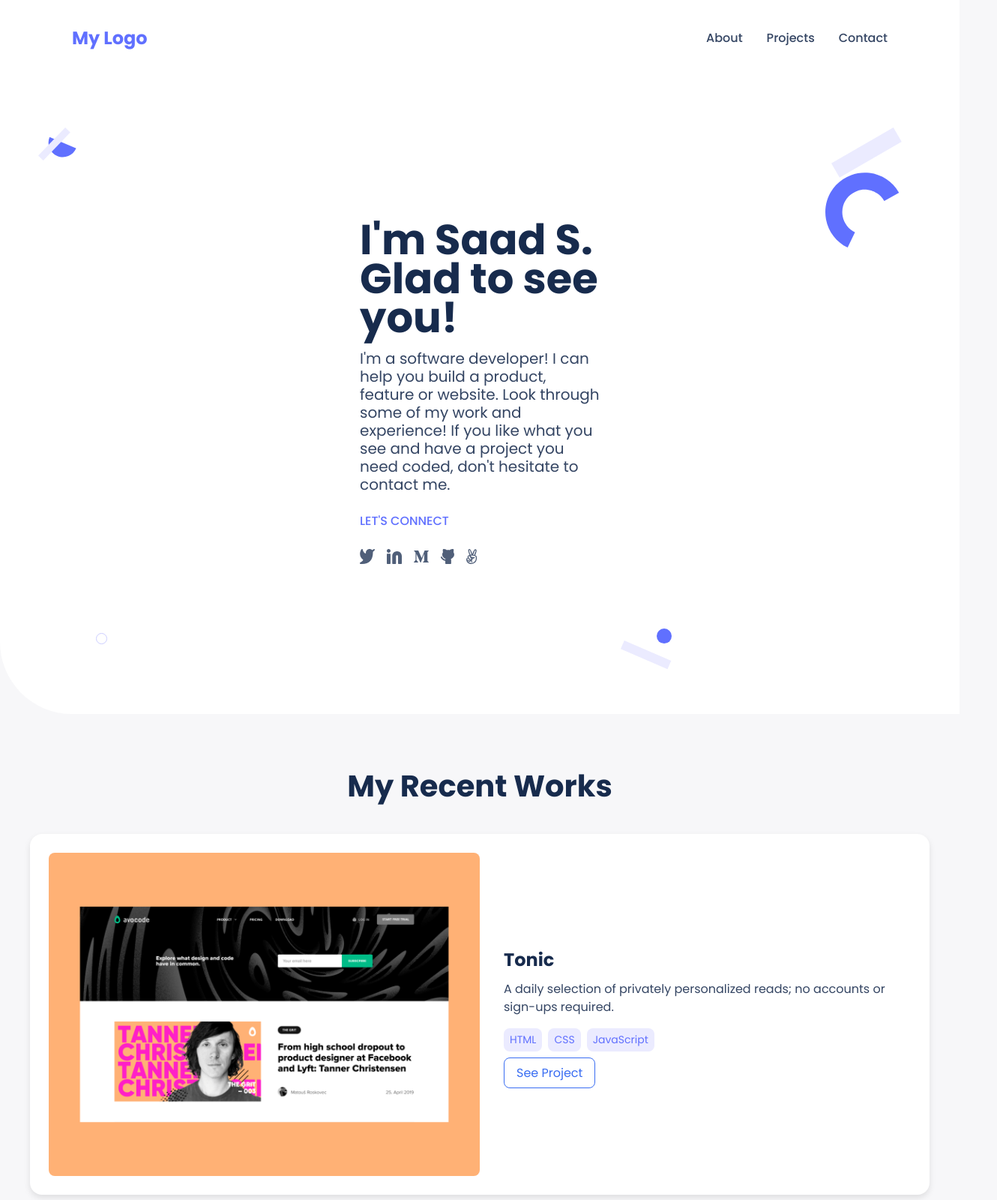
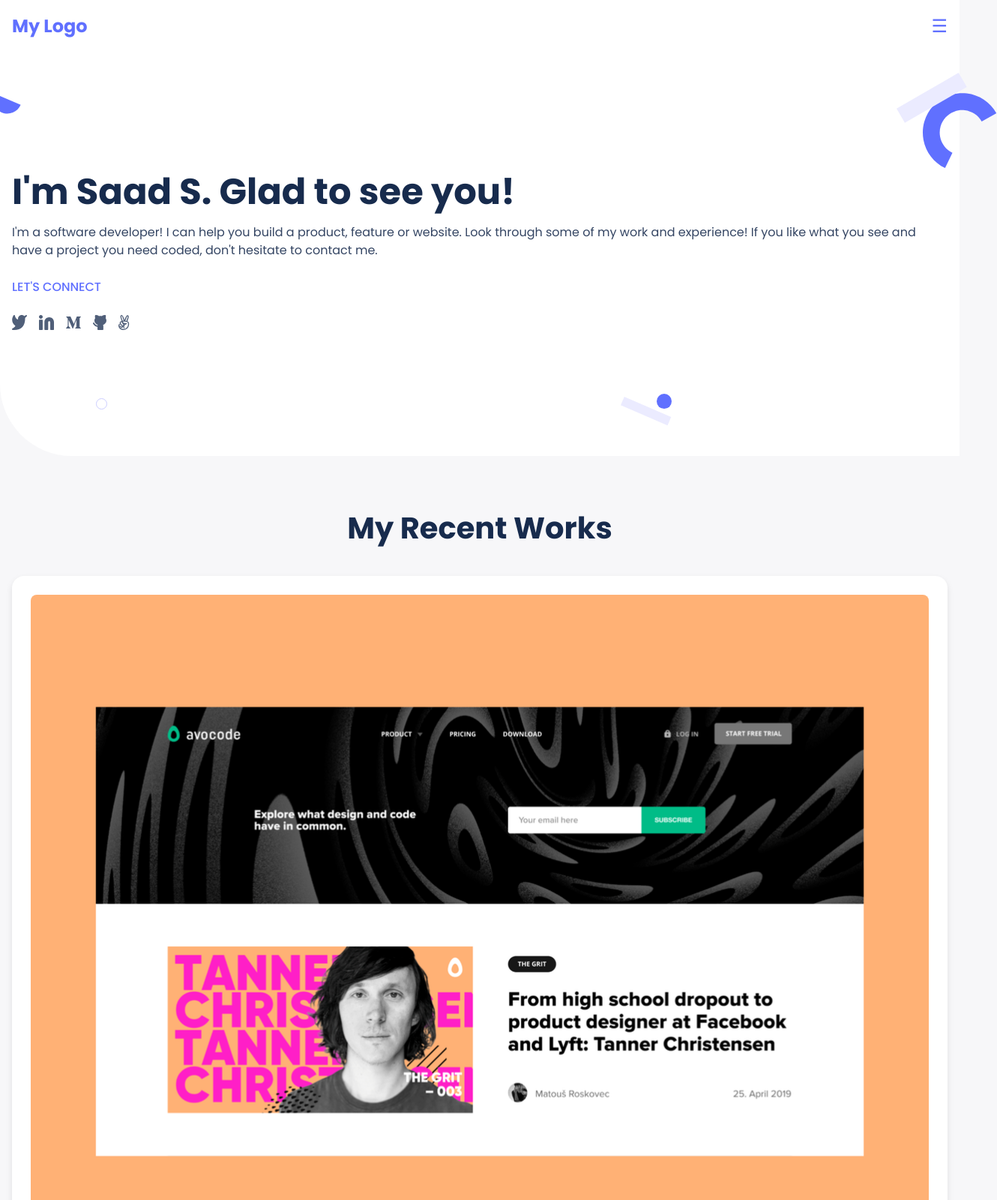
Before and after one commit to SAADSULEMAN053/My_Portfolio_Web_Tech, a website: page index.html in a window 1280 px wide. Shown: the top 1600 px of the page at 75% size, 1330 px wide, since content can reach past the window. Drawn offline with Linux system fonts and the light colour scheme.

Commit message:
Update styles.css

```diff
--- a/styles.css
+++ b/styles.css
@@ -129,83 +129,8 @@
     right: 30%;
 }
 
-/* Desktop styles */
-@media (width >= 768px) {
-    nav
-    {
-        padding: 1rem 5rem;
-    }
 
-    .menu-toggle {
-        display: none;
-    }
 
-    .nav-links {
-        display: flex;
-        gap: 2rem;
-    }
-
-    .nav-links li a {
-        text-decoration: none;
-        color: #344563;
-        font-weight: 500;
-    }
-
-    .hero {
-        max-width: 1920px;
-        margin: 0 auto;
-        padding: 12rem 30rem;
-    }
-
-    h1 {
-        font-size: 3.5rem;
-    }
-
-    p {
-        font-size: 1.25rem;
-    }
-
-    .social-links {
-        justify-content: flex-start;
-    }
-
-    /* Adjust decorative object positions for desktop */
-    .obj1 {
-        top: 80px; /* Adjusted position */
-        left: 5%; /* Adjusted position */
-    }
-
-    .obj2 {
-        top: 8%; /* Adjusted position */
-        left:4%; /* Adjusted position */
-        z-index: 9999;
-    }
-
-    .obj3 {
-        top:15%; /* Adjusted position */
-        right: 80px; /* Adjusted position */
-    }
-
-    .obj4 {
-        top:8%; /* Adjusted position */
-        right: 6% /* Adjusted position */
-    }
-
-    .obj5 {
-        bottom: 10%;
-        left: 10%;
-    }
-
-    .obj6 {
-        bottom: 10%;
-        right: 30%;
-    }
-
-    .obj7 {
-        bottom: 6%;
-        right: 30%;
-    }
-}
 
 /* Projects section */
 .projects {
@@ -294,32 +219,6 @@
     cursor: url('../images/Cursors/hand_cursor.svg'), auto;
 }
 
-@media (width >= 768px) {
-    .project-grid {
-        grid-template-columns: 1fr;
-        max-width: 1200px;
-        margin: 0 auto;
-    }
-
-    .project-card {
-        flex-direction: row;
-        align-items: center;
-        gap: 2rem;
-    }
-
-    .project-card:nth-child(even) {
-        flex-direction: row-reverse;
-    }
-
-    .project-card img {
-        width: 50%;
-        margin-bottom: 0;
-    }
-
-    .project-info {
-        width: 50%;
-    }
-}
 
 .about-myself {
     background-color: white;
@@ -494,45 +393,3 @@
     right: -50px;
 
 }
-
-@media (width >= 768px) {
-    .contact {
-        padding: 6rem 40rem;
-    }
-
-    .contact-form {
-        max-width: 600px;
-    }
-
-    .submit-btn {
-        align-self: center;
-    }
-}
-
-@media (width >= 768px) {
-    .about-myself {
-        display: flex;
-        justify-content: space-between;
-        align-items: flex-start;
-        padding: 6rem 2rem;
-    }
-
-    .about-content {
-        width: 45%;
-    }
-
-    .skills-section {
-        width: 45%;
-        margin-top: 0;
-    }
-
-    .skill-category:first-child .skill-list {
-        display: flex;
-        flex-wrap: wrap;
-        gap: 1rem;
-    }
-
-    .skill-category:first-child .item {
-        flex: 0 0 calc(33.33% - 1rem);
-    }
-}
```
